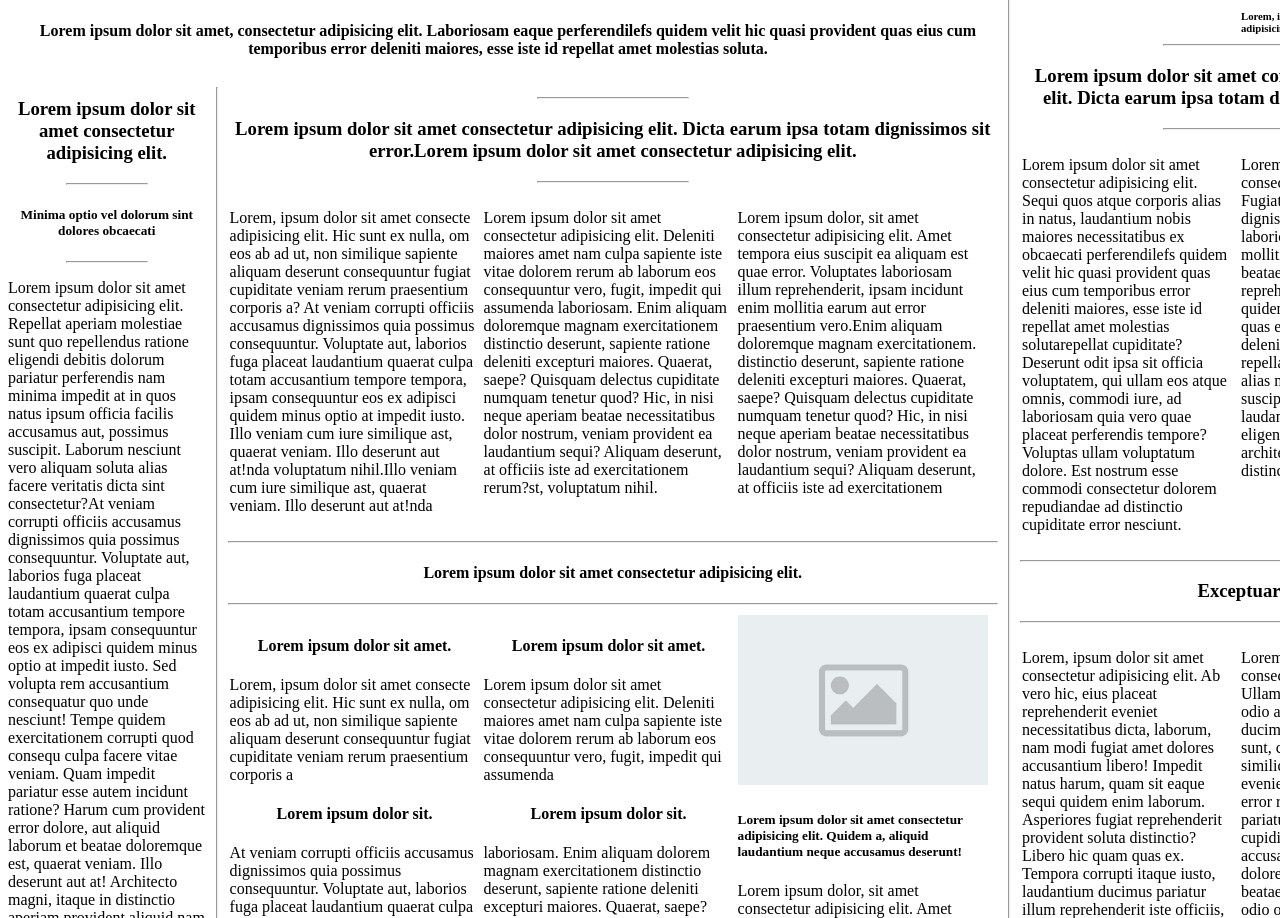
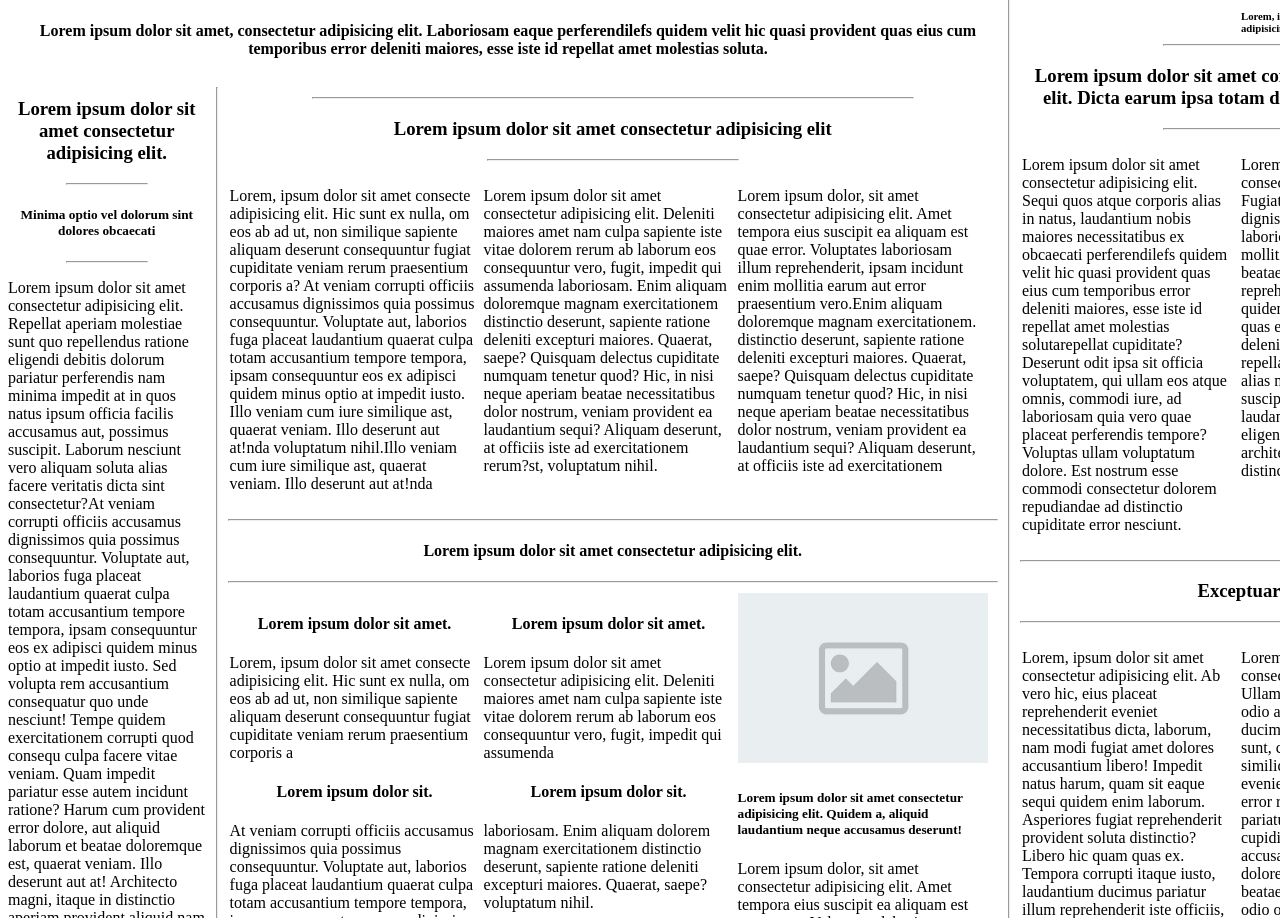
Before and after one commit to Bindudevraj/loremipsum_Newspaper, a plain HTML site: page index.html in a window 1280 px wide. Shown: the part 992-1910 px from the top of the page. Drawn offline with Linux system fonts and the light colour scheme.

Commit message:
Update index.html

```diff
--- a/index.html
+++ b/index.html
@@ -87,13 +87,11 @@
             <hr />
             <div class="left-content-2">
               <div class="left-content-title-1">
-                <hr class="short-line1" />
+                <hr width="600px" />
                 <h3>
-                  Lorem ipsum dolor sit amet consectetur adipisicing elit. Dicta
-                  earum ipsa totam dignissimos sit error.Lorem ipsum dolor sit
-                  amet consectetur adipisicing elit.
+                  Lorem ipsum dolor sit amet consectetur adipisicing elit
                 </h3>
-                <hr class="short-line1" />
+                <hr width="250px" />
               </div>
               <div class="left-content-article-1">
                 <div class="left-content-article-1-col-1">
```
